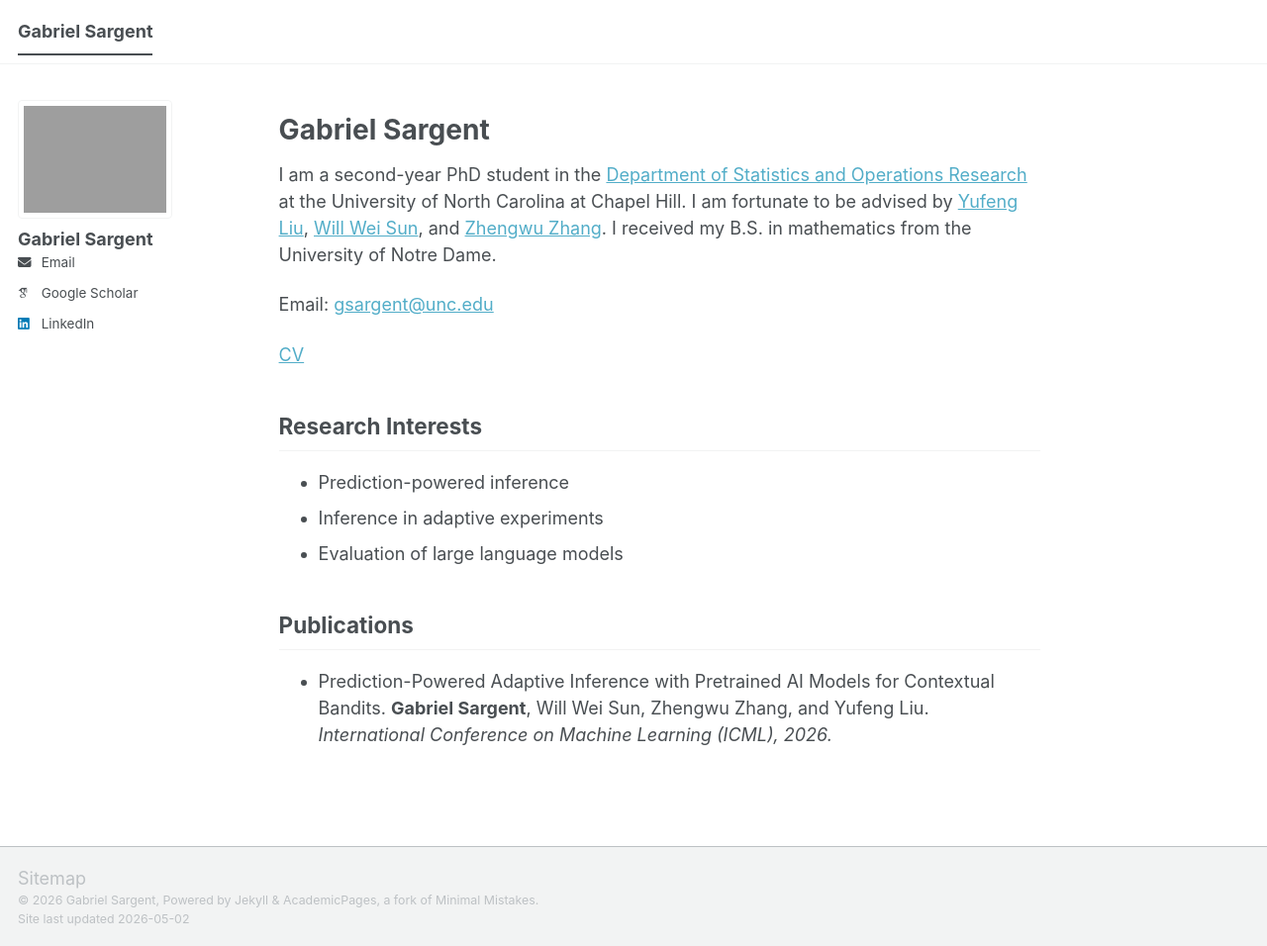
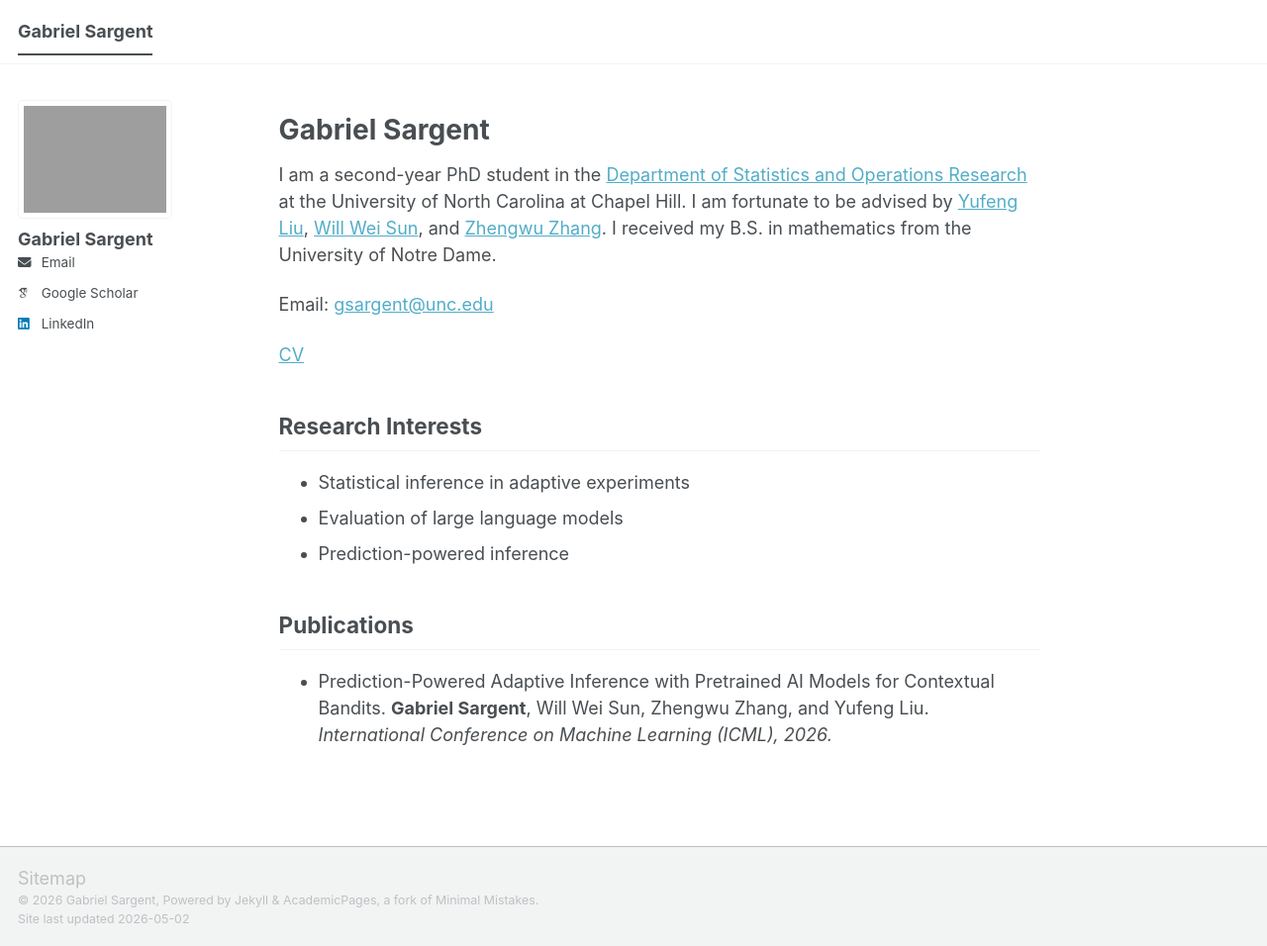
Before and after one commit to GabrielSargent/GabrielSargent.github.io, a Jekyll site: the page built from _pages/about.md, in a window 1280 px wide and 956 px high. Shown: the whole window at 99% size. Built offline with Jekyll 4.4.1, drawn with Linux system fonts in a browser that asks for light colours; some web fonts are replaced; a script bundle is joined from its source files by our own code; library files that are not in the unit come from our copies.

Commit message:
Update about.md

```diff
--- a/_pages/about.md
+++ b/_pages/about.md
@@ -14,9 +14,10 @@ Email: [gsargent@unc.edu](mailto:gsargent@unc.edu)
 [CV](/files/cv.pdf)
 
 ## Research Interests
+
+- Statistical inference in adaptive experiments
+- Evaluation of large language models
 - Prediction-powered inference
-- Inference in adaptive experiments
-- Evaluation of large language models
 
 ## Publications
 - Prediction-Powered Adaptive Inference with Pretrained AI Models for Contextual Bandits. **Gabriel Sargent**, Will Wei Sun, Zhengwu Zhang, and Yufeng Liu.
```
